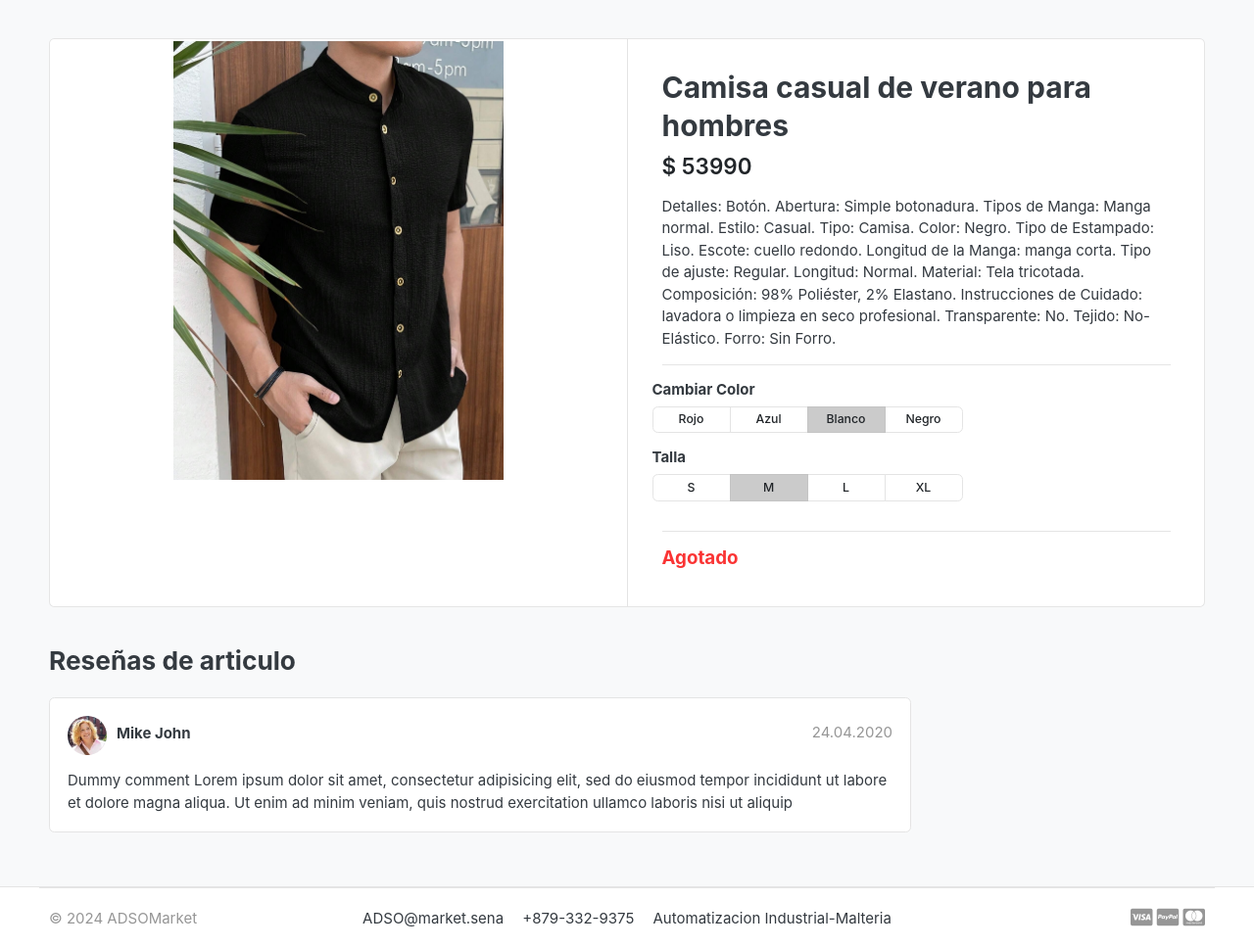
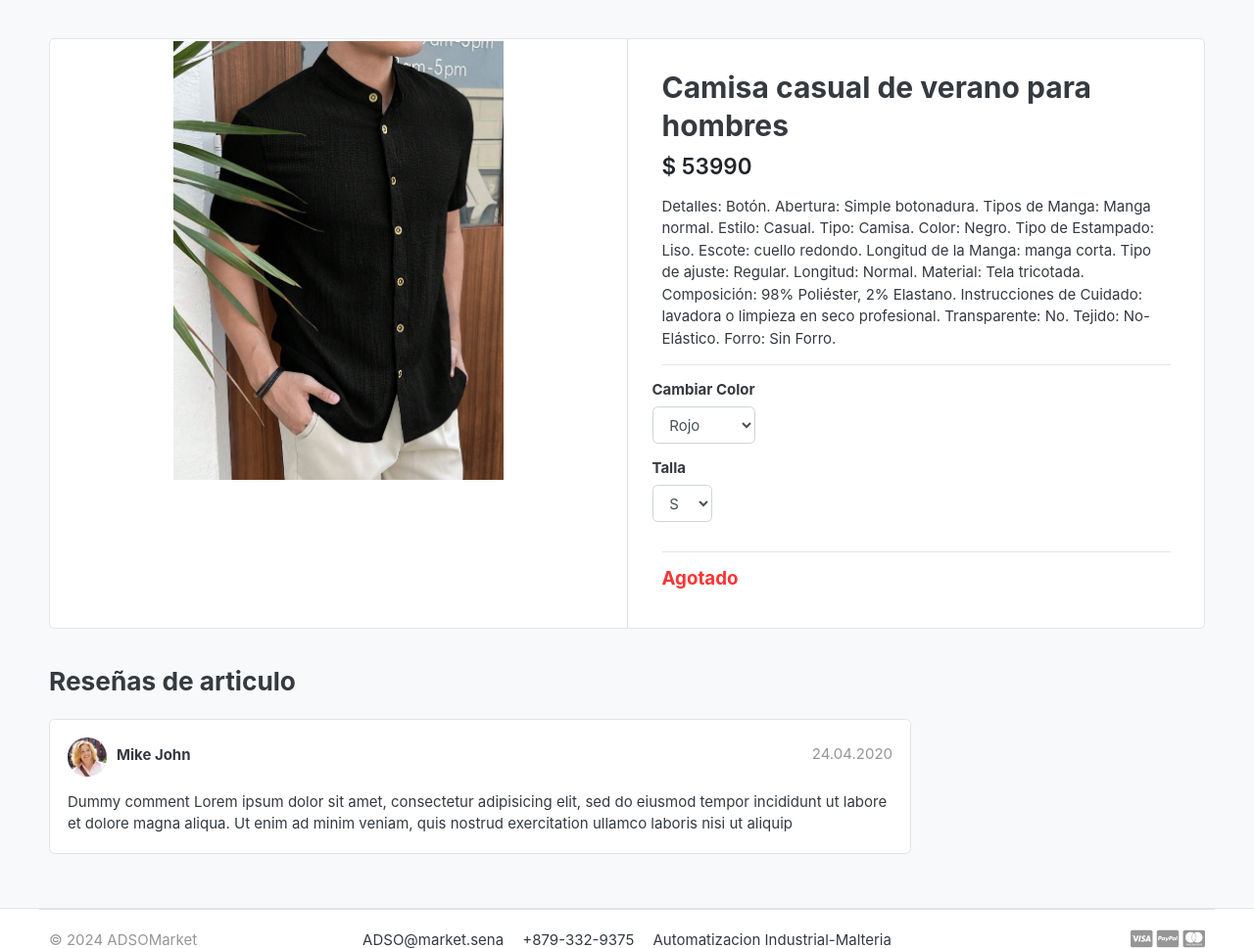
Before and after one commit to JaredDAngelo/ADSOMARKET, a Django app: a page that uses templates/includes/navbar.html in a window 1280 px wide. Shown: the part 119-1087 px from the top of the page at 98% size. Before the commit the page ends 1065 px from the top, so only its background shows below. Run offline with Django 5.2, Linux system fonts and the light colour scheme; data comes from the database, SQL or seed files in the repository; some libraries are stand-ins or nearby versions; some web fonts are replaced.

Commit message:
Se configuraron estáticamente los botones para seleccionar el color y el tamaño del producto. Esto permite la preparación de variaciones del producto.

```diff
--- a/Carrito/views.py
+++ b/Carrito/views.py
@@ -2,6 +2,7 @@ from django.shortcuts import render, redirect, get_object_or_404
 from Tienda.models import Producto
 from .models import Carrito, carritoItem
 from django.core.exceptions import ObjectDoesNotExist
+from django.http import HttpResponse
 
 
 # Create your views here.
@@ -13,6 +14,11 @@ def _id_carrito(request):
     return carrito
 
 def agregar_carrito(request, id_producto):
+    color = request.GET['color']
+    size = request.GET['size']
+    return HttpResponse(color + ' ' + size)
+    exit()
+
     producto = Producto.objects.get(id=id_producto)
     try:
         carrito = Carrito.objects.get(id_carrito=_id_carrito(request)) # obtenga el carrito usando el id_carrito presente en la sesión
@@ -55,6 +61,8 @@ def quitar_carrito_item(request, id_producto):
 
 def carrito(request, total=0, cantidad=0, carrito_item=None):
     try:
+        iva = 0
+        grand_total = 0
         carrito = Carrito.objects.get(id_carrito=_id_carrito(request))
         carrito_items = carritoItem.objects.filter(carrito=carrito, activo=True)
         for carrito_item in carrito_items:
--- a/Tienda/views.py
+++ b/Tienda/views.py
@@ -21,7 +21,7 @@ def Tienda(request, categoria_slug=None):
         paged_producto = paginator.get_page(page)
         producto_contador = productos.count()
     else:
-        productos = Producto.objects.all().filter(esta_disponible=True)
+        productos = Producto.objects.all().filter(esta_disponible=True).order_by('id')
         paginator = Paginator(productos, 3)
         page = request.GET.get("page")
         paged_producto = paginator.get_page(page)
--- a/templates/Tienda/producto_detalles.html
+++ b/templates/Tienda/producto_detalles.html
@@ -18,6 +18,8 @@
     </article> <!-- gallery-wrap .end// -->
             </aside>
             <main class="col-md-6 border-left">
+
+              <form action="{% url 'agregar_carrito' producto_individual.id %}" method="GET">
                 <article class="content-body">
 
                 <h2 class="title">{{ producto_individual.producto_nombre }}</h2>
@@ -33,39 +35,21 @@
                     <div class="row">
                         <div class="item-option-select">
                             <h6>Cambiar Color</h6>
-                <div class="btn-group btn-group-sm btn-group-toggle" data-toggle="buttons">
-                  <label class="btn btn-light">
-                    <input type="radio" name="radio_color"> Rojo
-                  </label>
-                  <label class="btn btn-light">
-                    <input type="radio" name="radio_color" > Azul
-                  </label>
-                  <label class="btn btn-light active">
-                    <input type="radio" name="radio_color checked"> Blanco
-                  </label>
-                  <label class="btn btn-light">
-                    <input type="radio" name="radio_color"> Negro
-                  </label>
-                </div>
+                              <select name="color" class='form-control'>
+                                <option value="red">Rojo</option>
+                                <option value="yellow">Amarillo</option>
+                                <option value="green">Verde</option>
+                              </select>
                         </div>
                     </div> <!-- row.// -->
                     <div class="row">
                         <div class="item-option-select">
                             <h6>Talla </h6>
-                <div class="btn-group btn-group-sm btn-group-toggle" data-toggle="buttons">
-                  <label class="btn btn-light">
-                    <input type="radio" name="radio_color"> S
-                  </label>
-                  <label class="btn btn-light active">
-                    <input type="radio" name="radio_color" checked> M
-                  </label>
-                  <label class="btn btn-light">
-                    <input type="radio" name="radio_color"> L
-                  </label>
-                  <label class="btn btn-light">
-                    <input type="radio" name="radio_color"> XL
-                  </label>
-                </div>
+                            <select name="size" class='form-control'>
+                              <option value="small">S</option>
+                              <option value="medium">M</option>
+                              <option value="large">L</option>
+                            </select>
                         </div>
                     </div> <!-- row.// -->
                     <hr>
@@ -76,10 +60,11 @@
                       <a href="#" class="btn  btn-success"> <span class="text">Ya Esta En El Carrito</span> <i class="fas fa-check"></i>  </a>
                       <a href="{% url 'carrito' %}" class="btn  btn-outline-primary"> <span class="text">Ver Tu Carrito</span> <i class="fas fa-eye"></i>  </a>
                       {% else %}
-          <a href="{% url 'agregar_carrito' producto_individual.id %}" class="btn  btn-primary"> <span class="text">Añadir al carrito</span> <i class="fas fa-shopping-cart"></i>  </a>
+                      <button type="submit" class="btn  btn-primary"> <span class="text">Añadir al carrito</span> <i class="fas fa-shopping-cart"></i>  </button>
                       {% endif %}
                   {% endif %}
                 </article> <!-- product-info-aside .// -->
+            </form>
             </main> <!-- col.// -->
         </div> <!-- row.// -->
     </div> <!-- card.// -->
--- a/templates/includes/navbar.html
+++ b/templates/includes/navbar.html
@@ -68,7 +68,7 @@
                                 <a href="{% static './register.html' %}"> Registrarse</a>
                             </div>
                         </div>
-                        <a href="{ url 'carrito' }" class="widget-header pl-3 ml-3">
+                        <a href="{% url 'carrito' %}" class="widget-header pl-3 ml-3">
                             <div class="icon icon-sm rounded-circle border"><i class="fa fa-shopping-cart"></i></div>
                             <span class="badge badge-pill badge-danger notify">{{ carrito_contador }}</span>
                         </a>
```
Lines whose indentation alone changed are shown as unchanged.
